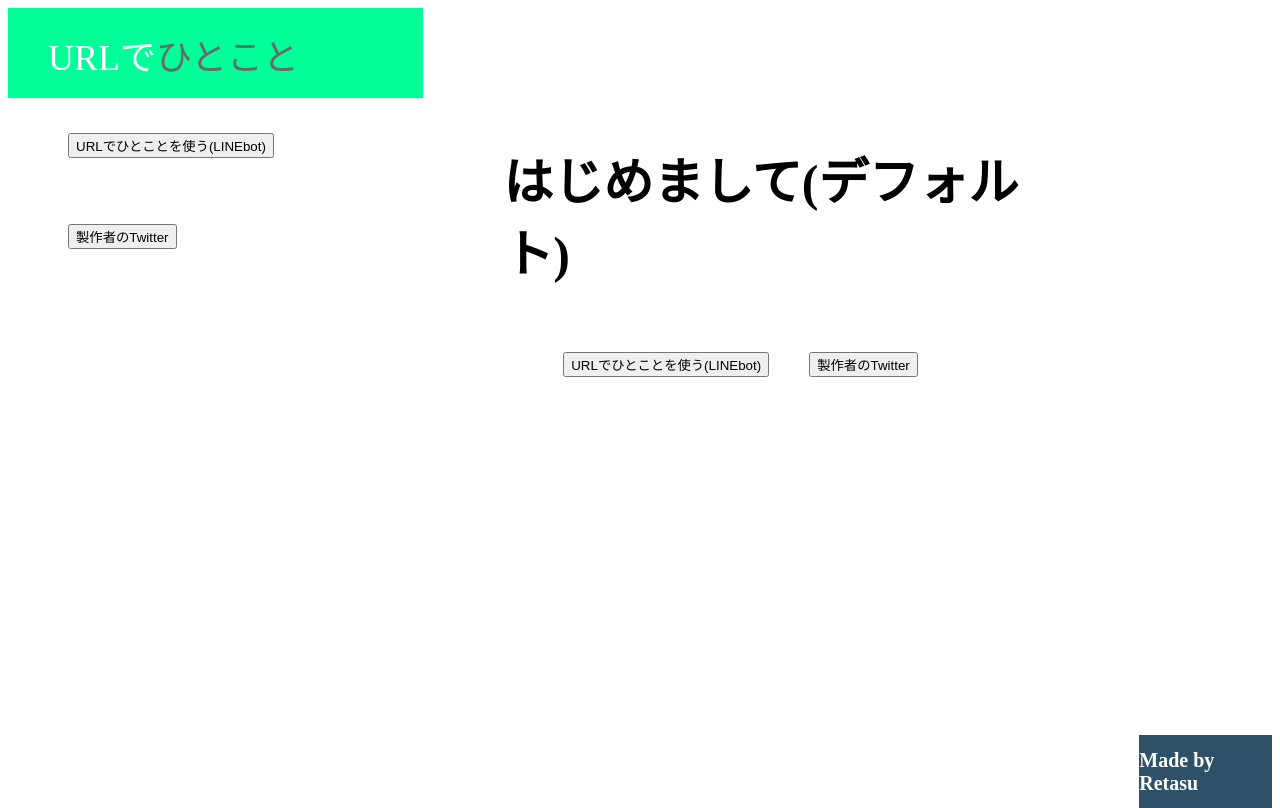
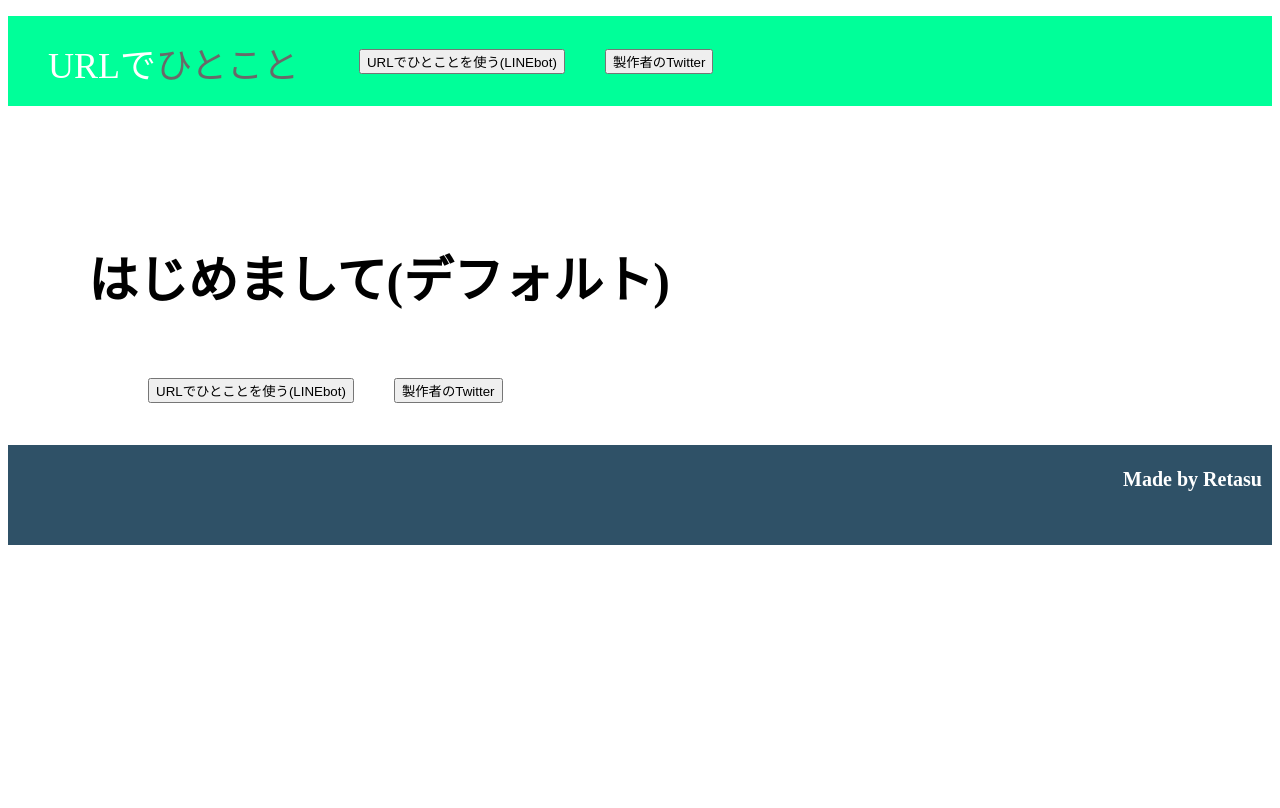
Before and after one commit to retasu0141/qrcode, a Flask app: page /qr/1 in a window 1280 px wide. After the commit the page ends 545 px from the top, so only its background shows below. Run offline with Flask 2, Linux system fonts and the light colour scheme; data that the repository does not hold is empty; some libraries are stand-ins or nearby versions.

Commit message:
Update style.css

```diff
--- a/static/css/style.css
+++ b/static/css/style.css
@@ -20,10 +20,10 @@
   height: 100%;
 }
 
-#wrapper{
-   display:flex;
-   flex- direction: column;
-   min-height: 100vh;
+#wrapper {
+  width: 100%;
+  position:relative;
+  min-height: 100%;
 }
 
 .header-logo {
@@ -58,7 +58,8 @@
 .footer {
   background-color: #2f5167;
   color: #fff;
-  margin-top:auto;
+  height: 80px;
+  padding: 10px;
 }
 
 .footer h1 {
```
